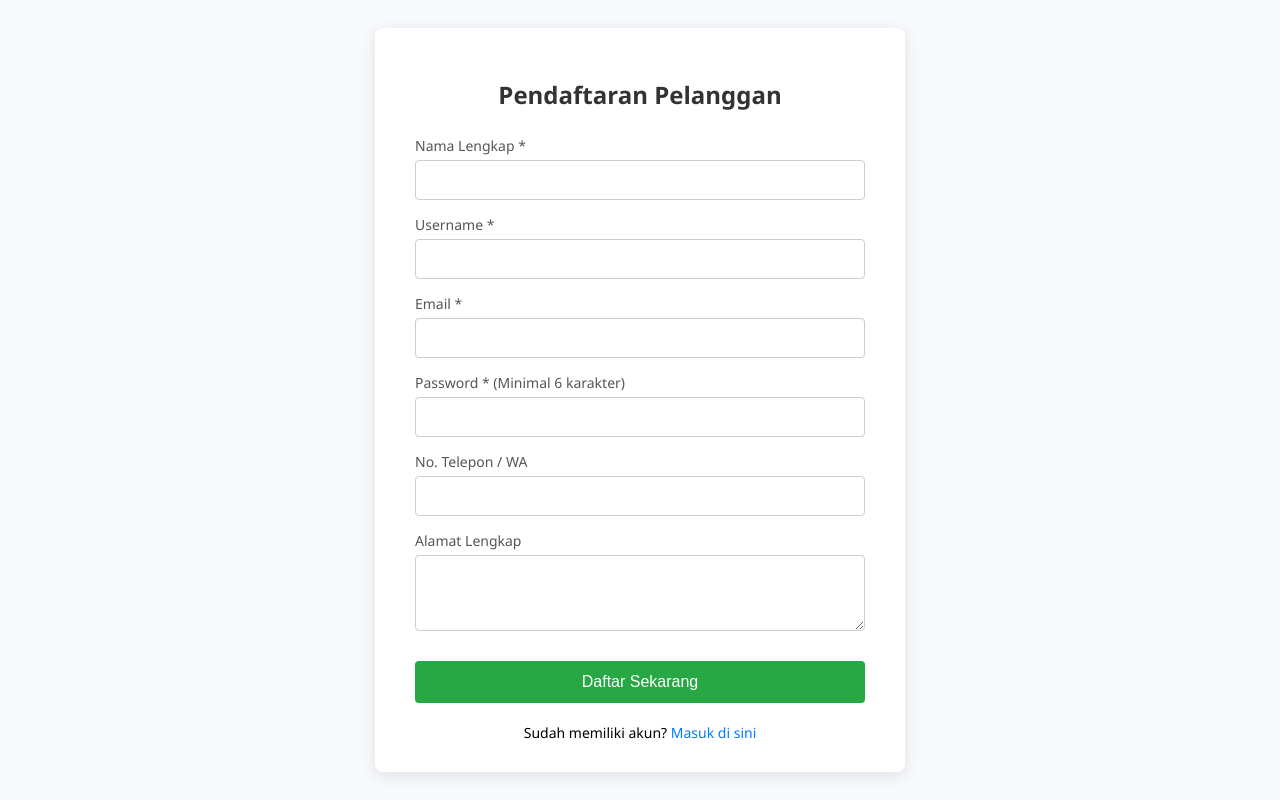
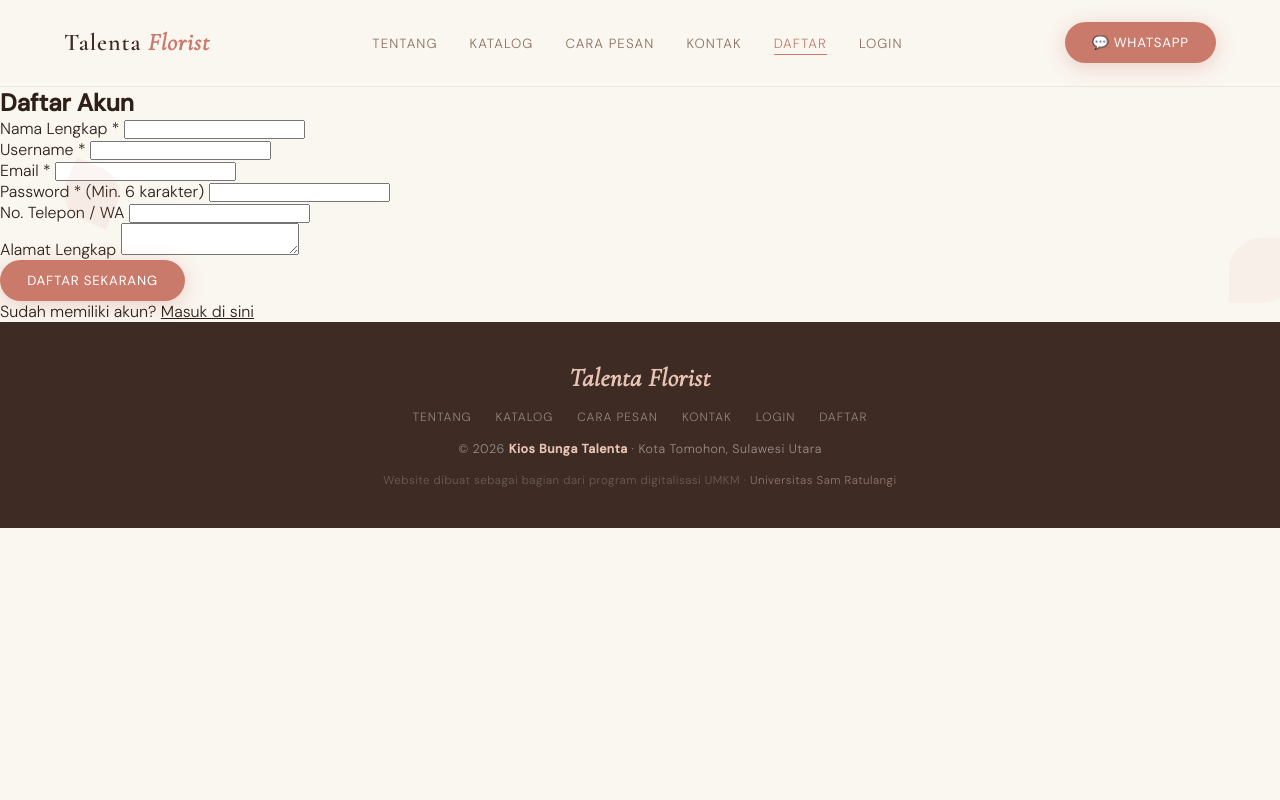
Before and after one commit to KristianAji/talenta-florist, a PHP site: page /talenta-florist/register.php in a window 1280 px wide. Run offline with PHP 8.4, Linux system fonts and the light colour scheme.

Commit message:
Update register.php

```diff
--- a/register.php
+++ b/register.php
@@ -1,13 +1,19 @@
 <?php
+// register.php
 session_start();
-// Memanggil koneksi MySQL (PHP murni/PDO)
 require_once __DIR__ . '/config/db.php';
+require_once __DIR__ . '/config/base_path.php';
+
+// Jika sudah login (baik admin maupun user), lempar ke beranda
+if (isset($_SESSION['logged_in']) && $_SESSION['logged_in'] === true) {
+    header('Location: ' . base_url('index.php'));
+    exit;
+}
 
 $error = '';
 $success = '';
 
 if ($_SERVER['REQUEST_METHOD'] === 'POST') {
-    // Mengambil data dari form
     $nama     = trim($_POST['nama'] ?? '');
     $username = trim($_POST['username'] ?? '');
     $email    = trim($_POST['email'] ?? '');
@@ -15,208 +21,89 @@ if ($_SERVER['REQUEST_METHOD'] === 'POST') {
     $telepon  = trim($_POST['telepon'] ?? '');
     $alamat   = trim($_POST['alamat'] ?? '');
 
-    // Validasi backend (PHP)
+    // Validasi backend
     if (empty($nama) || empty($username) || empty($email) || empty($password)) {
         $error = 'Field bertanda bintang (*) wajib diisi!';
     } else {
         try {
-            // Cek apakah username atau email sudah ada di database
-            $stmtCek = $pdo->prepare("SELECT id FROM pelanggan WHERE username = ? OR email = ? LIMIT 1");
+            $stmtCek = db()->prepare("SELECT id FROM pelanggan WHERE username = ? OR email = ? LIMIT 1");
             $stmtCek->execute([$username, $email]);
 
             if ($stmtCek->fetch()) {
                 $error = 'Username atau Email sudah terdaftar! Silakan gunakan yang lain.';
             } else {
-                // Enkripsi password untuk keamanan
                 $password_terenkripsi = password_hash($password, PASSWORD_BCRYPT);
 
-                // Insert ke tabel pelanggan (TANPA kolom dibuat_pada)
                 $sqlInsert = "INSERT INTO pelanggan (nama, username, email, password, telepon, alamat) VALUES (?, ?, ?, ?, ?, ?)";
-                $stmtInsert = $pdo->prepare($sqlInsert);
+                $stmtInsert = db()->prepare($sqlInsert);
                 $stmtInsert->execute([$nama, $username, $email, $password_terenkripsi, $telepon, $alamat]);
 
-                $success = 'Pendaftaran berhasil! Silakan login untuk melanjutkan.';
+                $success = 'Pendaftaran berhasil! Silakan <a href="'. base_url('login.php') .'">login di sini</a>.';
             }
         } catch (PDOException $e) {
             $error = 'Kesalahan sistem: ' . $e->getMessage();
         }
     }
 }
+
+// Persiapan untuk header
+$page_title = 'Daftar Akun';
+$active_nav = 'register';
+require_once __DIR__ . '/includes/header.php';
 ?>
 
-<!DOCTYPE html>
-<html lang="id">
-<head>
-    <meta charset="UTF-8">
-    <meta name="viewport" content="width=device-width, initial-scale=1.0">
-    <title>Daftar Pelanggan - Kios Bunga Talenta</title>
-
-    <style>
-        body {
-            font-family: 'Segoe UI', Tahoma, Geneva, Verdana, sans-serif;
-            background-color: #f7f9fc;
-            display: flex;
-            justify-content: center;
-            align-items: center;
-            min-height: 100vh;
-            margin: 0;
-        }
-        .form-container {
-            background-color: #ffffff;
-            padding: 30px 40px;
-            border-radius: 8px;
-            box-shadow: 0 4px 15px rgba(0,0,0,0.1);
-            width: 100%;
-            max-width: 450px;
-        }
-        .form-container h2 {
-            text-align: center;
-            color: #333333;
-            margin-bottom: 25px;
-        }
-        .input-group {
-            margin-bottom: 15px;
-        }
-        .input-group label {
-            display: block;
-            margin-bottom: 5px;
-            color: #555555;
-            font-size: 14px;
-        }
-        .input-group input,
-        .input-group textarea {
-            width: 100%;
-            padding: 10px;
-            border: 1px solid #cccccc;
-            border-radius: 4px;
-            box-sizing: border-box;
-            font-family: inherit;
-        }
-        .input-group input:focus,
-        .input-group textarea:focus {
-            border-color: #28a745;
-            outline: none;
-        }
-        .btn-submit {
-            width: 100%;
-            padding: 12px;
-            background-color: #28a745;
-            color: white;
-            border: none;
-            border-radius: 4px;
-            font-size: 16px;
-            cursor: pointer;
-            margin-top: 10px;
-            transition: background-color 0.3s;
-        }
-        .btn-submit:hover {
-            background-color: #218838;
-        }
-        .pesan-error {
-            background-color: #f8d7da;
-            color: #721c24;
-            padding: 10px;
-            border-radius: 4px;
-            margin-bottom: 15px;
-            font-size: 14px;
-            border: 1px solid #f5c6cb;
-        }
-        .pesan-sukses {
-            background-color: #d4edda;
-            color: #155724;
-            padding: 10px;
-            border-radius: 4px;
-            margin-bottom: 15px;
-            font-size: 14px;
-            border: 1px solid #c3e6cb;
-        }
-        .pesan-sukses a {
-            color: #155724;
-            font-weight: bold;
-        }
-        .link-bawah {
-            text-align: center;
-            margin-top: 20px;
-            font-size: 14px;
-        }
-        .link-bawah a {
-            color: #007bff;
-            text-decoration: none;
-        }
-        .link-bawah a:hover {
-            text-decoration: underline;
-        }
-    </style>
-</head>
-<body>
-
-<div class="form-container">
-    <h2>Pendaftaran Pelanggan</h2>
+<main class="auth-wrap">
+    <div class="auth-container">
+        <h2>Daftar <span>Akun</span></h2>
 
         <?php if (!empty($error)): ?>
-        <div class="pesan-error"><?php echo htmlspecialchars($error); ?></div>
+            <div class="auth-alert error"><?php echo htmlspecialchars($error); ?></div>
         <?php endif; ?>
 
         <?php if (!empty($success)): ?>
-        <div class="pesan-sukses"><?php echo $success; ?></div>
+            <div class="auth-alert success"><?php echo $success; ?></div>
         <?php endif; ?>
 
-    <form action="" method="POST" id="formRegister" onsubmit="return validasiForm()">
-        <div class="input-group">
+        <form action="" method="POST" id="formRegister">
+            <div class="auth-form-group">
                 <label for="nama">Nama Lengkap *</label>
                 <input type="text" id="nama" name="nama" required>
             </div>
-        <div class="input-group">
+
+            <div class="auth-form-group">
                 <label for="username">Username *</label>
                 <input type="text" id="username" name="username" required>
             </div>
-        <div class="input-group">
+
+            <div class="auth-form-group">
                 <label for="email">Email *</label>
                 <input type="email" id="email" name="email" required>
             </div>
-        <div class="input-group">
-            <label for="password">Password * (Minimal 6 karakter)</label>
+
+            <div class="auth-form-group">
+                <label for="password">Password * (Min. 6 karakter)</label>
                 <input type="password" id="password" name="password" required>
             </div>
-        <div class="input-group">
+
+            <div class="auth-form-group">
                 <label for="telepon">No. Telepon / WA</label>
                 <input type="text" id="telepon" name="telepon">
             </div>
-        <div class="input-group">
+
+            <div class="auth-form-group">
                 <label for="alamat">Alamat Lengkap</label>
-            <textarea id="alamat" name="alamat" rows="3"></textarea>
+                <textarea id="alamat" name="alamat" rows="2"></textarea>
             </div>
 
-        <button type="submit" class="btn-submit">Daftar Sekarang</button>
+            <button type="submit" class="btn btn-primary auth-btn">Daftar Sekarang</button>
         </form>
 
-    <div class="link-bawah">
-        Sudah memiliki akun? <a href="login.php">Masuk di sini</a>
+        <div class="auth-link">
+            Sudah memiliki akun? <a href="<?= base_url('login.php') ?>">Masuk di sini</a>
         </div>
     </div>
+</main>
 
-<script>
-    function validasiForm() {
-        // Mengambil nilai dari input password
-        var password = document.getElementById("password").value;
-        var username = document.getElementById("username").value;
+<script src="<?= base_url('js/register.js') ?>"></script>
 
-        // Cek panjang password
-        if (password.length < 6) {
-            alert("Pendaftaran Gagal: Password harus memiliki minimal 6 karakter!");
-            return false; // Mencegah form dikirim ke PHP
-        }
-
-        // Cek agar username tidak mengandung spasi
-        if (username.indexOf(' ') >= 0) {
-            alert("Pendaftaran Gagal: Username tidak boleh menggunakan spasi!");
-            return false;
-        }
-
-        // Jika semua lolos, izinkan form dikirim
-        return true;
-    }
-</script>
-
-</body>
-</html>
+<?php require_once __DIR__ . '/includes/footer.php'; ?>
```
Lines whose indentation alone changed are shown as unchanged.
